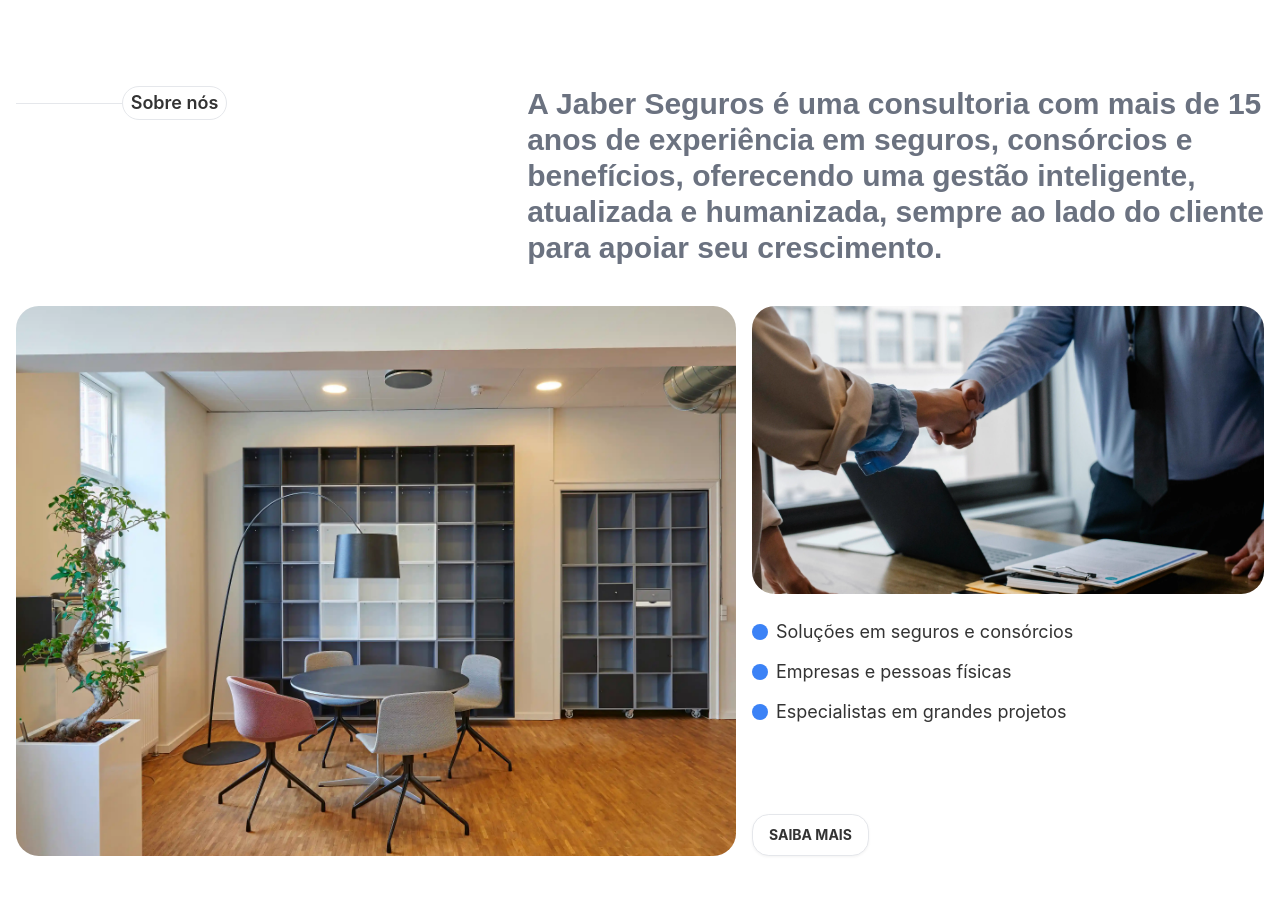
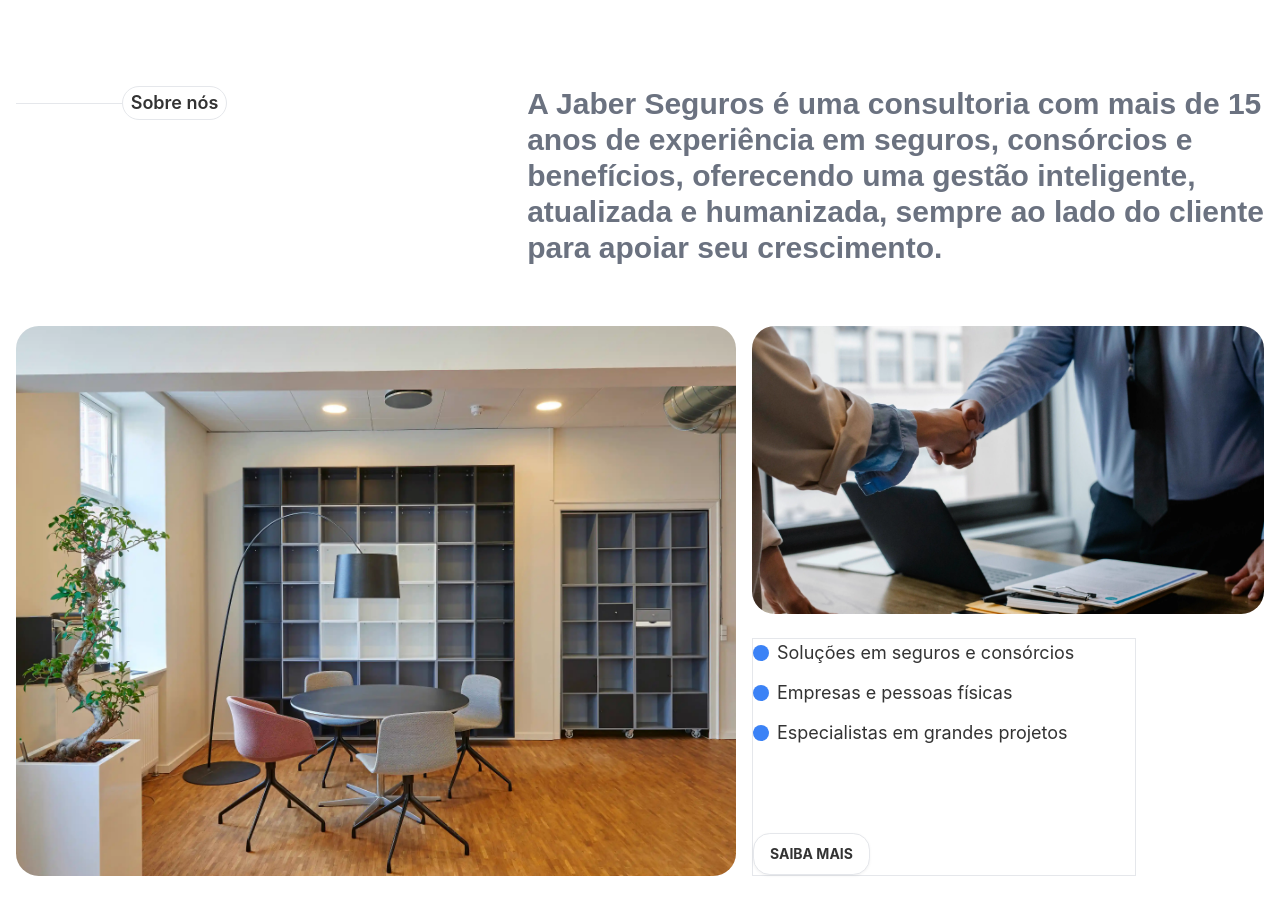
Before and after one commit to JaberSeguros/jaber-seguros, a Next.js app: page / in a window 1280 px wide. Shown: the part 794-1708 px from the top of the page. Before the commit the page ends 1680 px from the top, so only its background shows below. Built offline with nearby package versions, Linux system fonts and the light colour scheme.

Commit message:
chore: Fix about layout on medium devices and add servicos section

```diff
--- a/src/app/(sections)/about-us/about-us.tsx
+++ b/src/app/(sections)/about-us/about-us.tsx
@@ -28,7 +28,7 @@ export function AboutUs() {
 
   return (
     <section className="mx-auto min-h-screen w-full max-w-[1720px] px-4">
-      <div className="flex w-full flex-col gap-10">
+      <div className="flex w-full flex-col gap-10 lg:gap-15">
         <div className="flex w-full flex-col items-start gap-6 lg:flex-row lg:justify-between">
           <div className="flex items-center">
             <Separator />
@@ -54,18 +54,18 @@ export function AboutUs() {
         <div className="flex flex-col gap-4 lg:flex-row lg:justify-between">
           <div className="w-full">
             <AnimatedImage
-              imageContainerClassName="aspect-square max-h-[300px] lg:max-h-[550px] w-full max-w-3xl overflow-hidden rounded-xl"
+              imageContainerClassName="aspect-square max-h-[300px] md:max-h-[550px] w-full max-w-3xl overflow-hidden rounded-xl"
               src="/assets/about/about-1.webp"
             />
           </div>
-          <div className="flex w-full max-w-lg items-start gap-4 lg:flex-col lg:gap-6">
+          <div className="flex w-full max-w-4xl items-start gap-4 lg:max-w-lg lg:flex-col lg:gap-6">
             <div className="w-full">
               <AnimatedImage
                 imageContainerClassName="aspect-square md:aspect-video max-h-[550px] w-full max-w-lg overflow-hidden rounded-xl"
                 src="/assets/about/about-2.webp"
               />
             </div>
-            <div className="flex h-full w-full max-w-sm flex-col justify-between gap-4">
+            <div className="flex h-full w-full max-w-sm flex-col justify-between gap-4 border">
               <ul className="space-y-2 md:space-y-3">
                 {info.map((item) => (
                   <li key={item.id} className="flex items-center gap-2">
--- /dev/null
+++ b/src/app/(sections)/services/servicos.tsx
@@ -0,0 +1,7 @@
+export function Services() {
+  return (
+    <div className="min-h-screen w-full">
+      <div></div>
+    </div>
+  );
+}
--- a/src/app/page.tsx
+++ b/src/app/page.tsx
@@ -1,6 +1,7 @@
 import { LogoCloudDemo } from "@/components/ui/logo-cloud-demo";
 import { AboutUs } from "./(sections)/about-us/about-us";
 import { Hero } from "./(sections)/hero/hero";
+import { Services } from "./(sections)/services/servicos";
 
 export default function Home() {
   return (
@@ -10,6 +11,7 @@ export default function Home() {
         <LogoCloudDemo />
       </div> */}
       <AboutUs />
+      <Services />
     </div>
   );
 }
```
